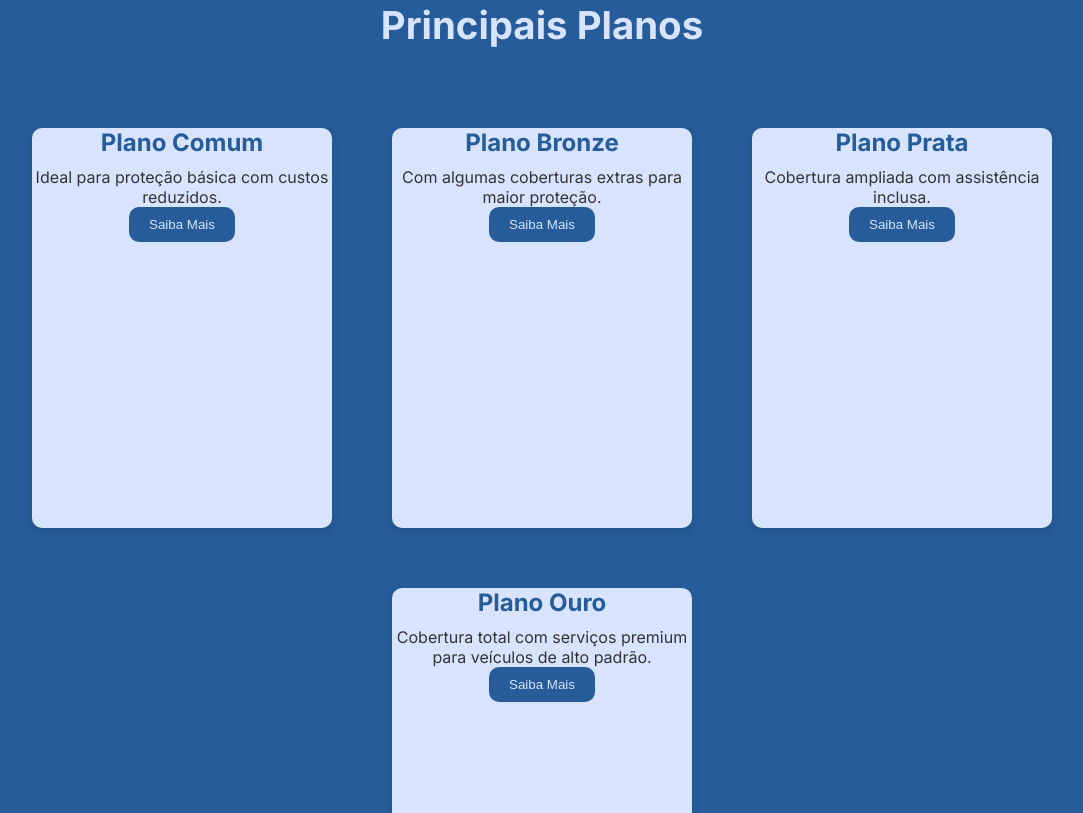
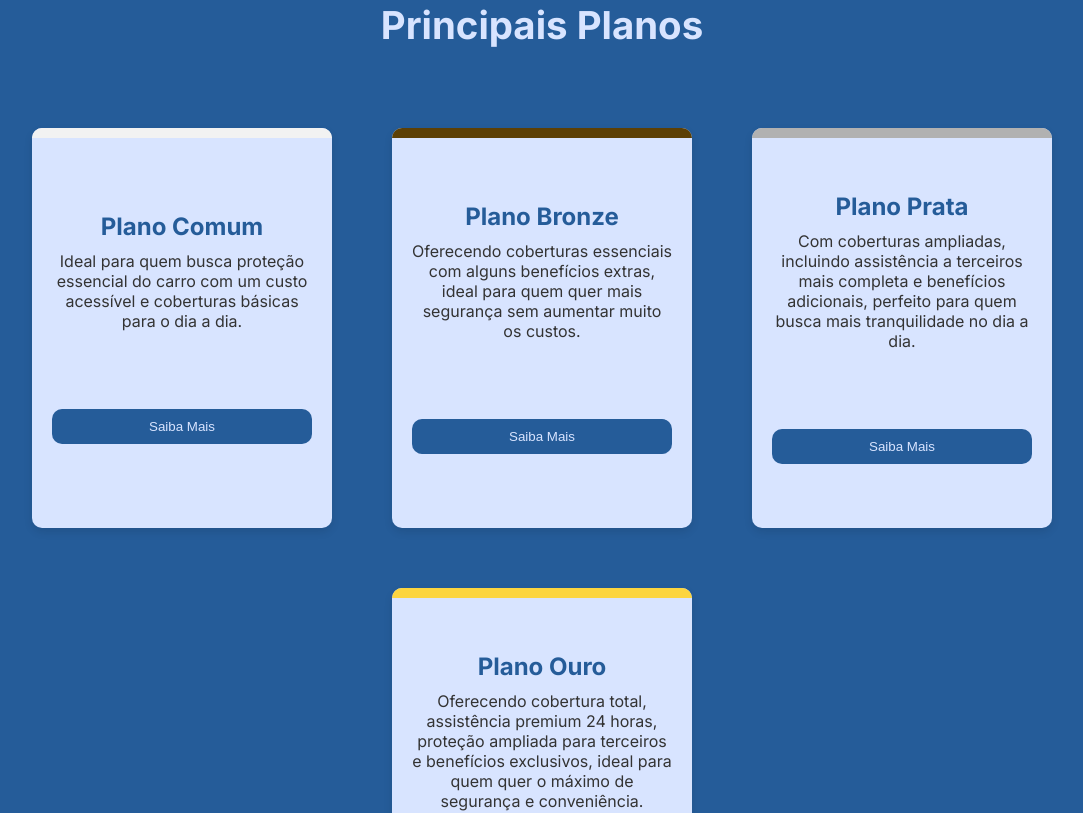
Before and after one commit to 1TDSPM-challenge/webmechanic, a React (Vite) app: page / in a window 1280 px wide. Shown: the part 1580-2393 px from the top of the page, without its empty margins (98-1181 px from the left). Built offline with nearby package versions, Linux system fonts and the light colour scheme.

Commit message:
lógica para seção de planos implementada e estilizada

```diff
--- a/src/components/Card.tsx
+++ b/src/components/Card.tsx
@@ -1,19 +1,34 @@
 import styled from "styled-components";
 import { Button } from "./Button";
 
-const CardContainer = styled.div`
+const CardContainer = styled.div<{ temImagem: boolean; cor?: string }>`
+    display: flex;
+    flex-direction: column;
+    justify-content: ${({ temImagem }) => (temImagem ? "flex-start" : "center")};
     background-color: #D8E4FF;
     border-radius: 10px;
     box-shadow: 0 4px 8px rgba(0, 0, 0, 0.1);
-    /* padding: 20px; */
+    padding: ${({ temImagem }) => (temImagem ? "0" : "20px")};
     width: 300px;
     height: 400px;
     text-align: center;
     margin: 20px;
+    position: relative;
     transition: transform 0.3s;
 
     &:hover {
         transform: translateY(-10px);
+    }
+
+    &::before {
+        content: "";
+        position: absolute;
+        top: 0;
+        left: 0;
+        width: 100%;
+        height: 10px;
+        background-color: ${({ cor }) => cor || "transparent"};
+        border-radius: 10px 10px 0 0;
     }
 `;
 
@@ -35,22 +50,36 @@ const ImgCard = styled.img`
     border-radius: 10px 10px 0 0;
 `;
 
+const ButtonCard = styled(Button)`
+    margin-top: 30%;
+`;
+
 type CardProps = {
     titulo: string;
     texto: string;
     img?: string;
     textobtn?: string;
+    tipoplano?: "ouro" | "prata" | "bronze" | "comum";
 };
 
-const Card = ({ titulo, texto, img, textobtn }: CardProps) => {
+const Card = ({ titulo, texto, img, textobtn, tipoplano }: CardProps) => {
     const temImagem = Boolean(img);
 
+    const corPlano = {
+        ouro: "#FCD53F",
+        prata: "#b1b1b1",
+        bronze: "#5c4006",
+        comum: "#F2F2F2",
+    };
+
+    const cor = tipoplano ? corPlano[tipoplano] : undefined;
+
     return (
-        <CardContainer>
+        <CardContainer temImagem={temImagem} cor={cor}>
             {temImagem && <ImgCard src={img} alt={titulo} />}
             <TituloCard>{titulo}</TituloCard>
             <TextoCard>{texto}</TextoCard>
-            {textobtn && <Button tipo={1}>{textobtn}</Button>}
+            {textobtn && <ButtonCard tipo={1}>{textobtn}</ButtonCard>}
         </CardContainer>
     );
 };
--- a/src/pages/Home.tsx
+++ b/src/pages/Home.tsx
@@ -118,10 +118,29 @@ const Home = () => {
             <Container>
                 <TituloSecao>Principais Planos</TituloSecao>
                 <CardsContainer>
-                    <Card titulo="Plano Comum" texto="Ideal para proteção básica com custos reduzidos." textobtn="Saiba Mais" />
-                    <Card titulo="Plano Bronze" texto="Com algumas coberturas extras para maior proteção." textobtn="Saiba Mais" />
-                    <Card titulo="Plano Prata" texto="Cobertura ampliada com assistência inclusa." textobtn="Saiba Mais" />
-                    <Card titulo="Plano Ouro" texto="Cobertura total com serviços premium para veículos de alto padrão." textobtn="Saiba Mais" />
+                    <Card
+                        titulo="Plano Comum"
+                        texto=" Ideal para quem busca proteção essencial do carro com um custo acessível e coberturas básicas para o dia a dia."
+                        textobtn="Saiba Mais"
+                        tipoplano="comum"
+                    />
+                    <Card
+                        titulo="Plano Bronze"
+                        texto="Oferecendo coberturas essenciais com alguns benefícios extras, ideal para quem quer mais segurança sem aumentar muito os custos."
+                        textobtn="Saiba Mais"
+                        tipoplano="bronze"
+                    />
+                    <Card
+                        titulo="Plano Prata"
+                        texto="Com coberturas ampliadas, incluindo assistência a terceiros mais completa e benefícios adicionais, perfeito para quem busca mais tranquilidade no dia a dia."
+                        textobtn="Saiba Mais"
+                        tipoplano="prata"
+                    />
+                    <Card
+                        titulo="Plano Ouro"
+                        texto="Oferecendo cobertura total, assistência premium 24 horas, proteção ampliada para terceiros e benefícios exclusivos, ideal para quem quer o máximo de segurança e conveniência."
+                        textobtn="Saiba Mais"
+                        tipoplano="ouro" />
                 </CardsContainer>
             </Container>
         </>
```
